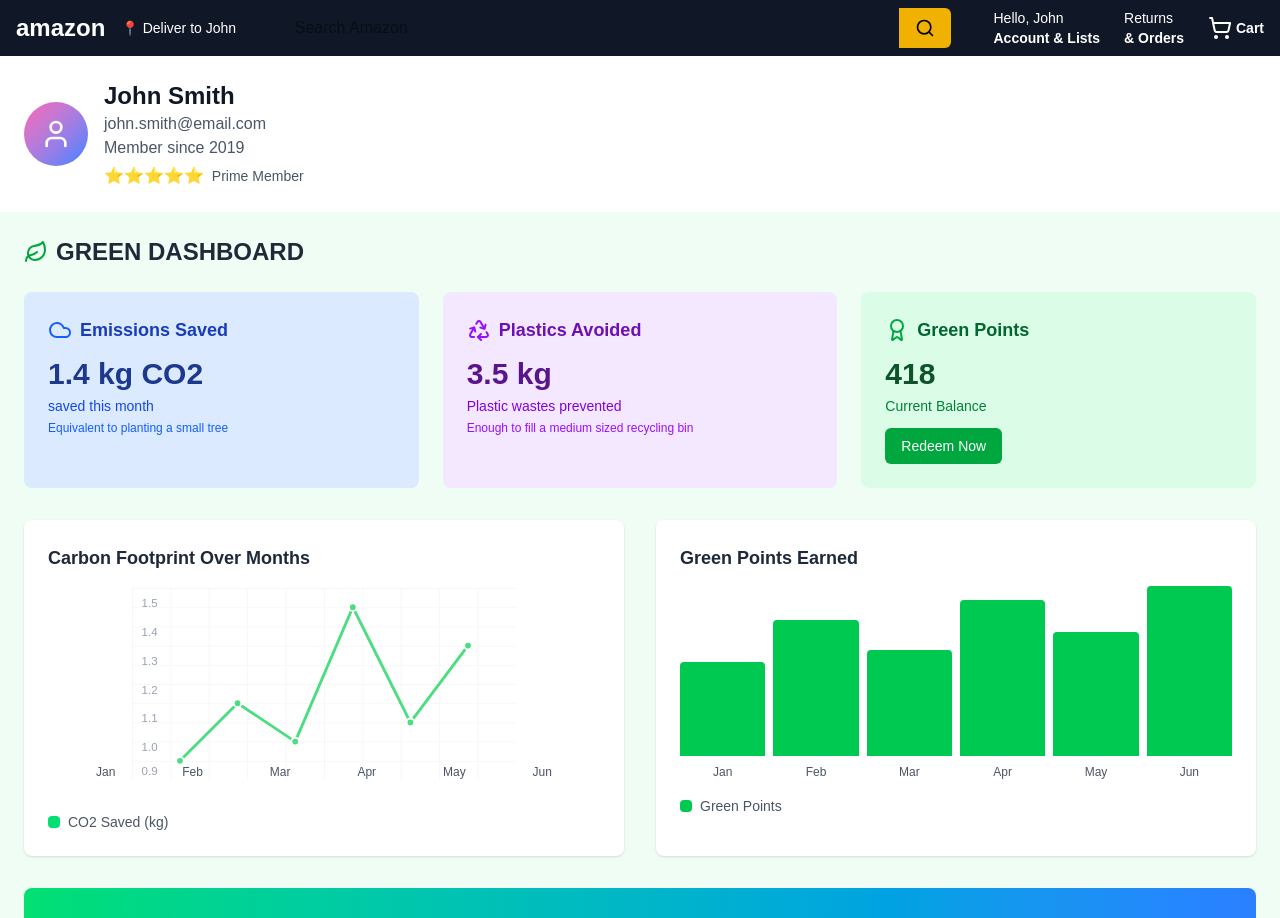
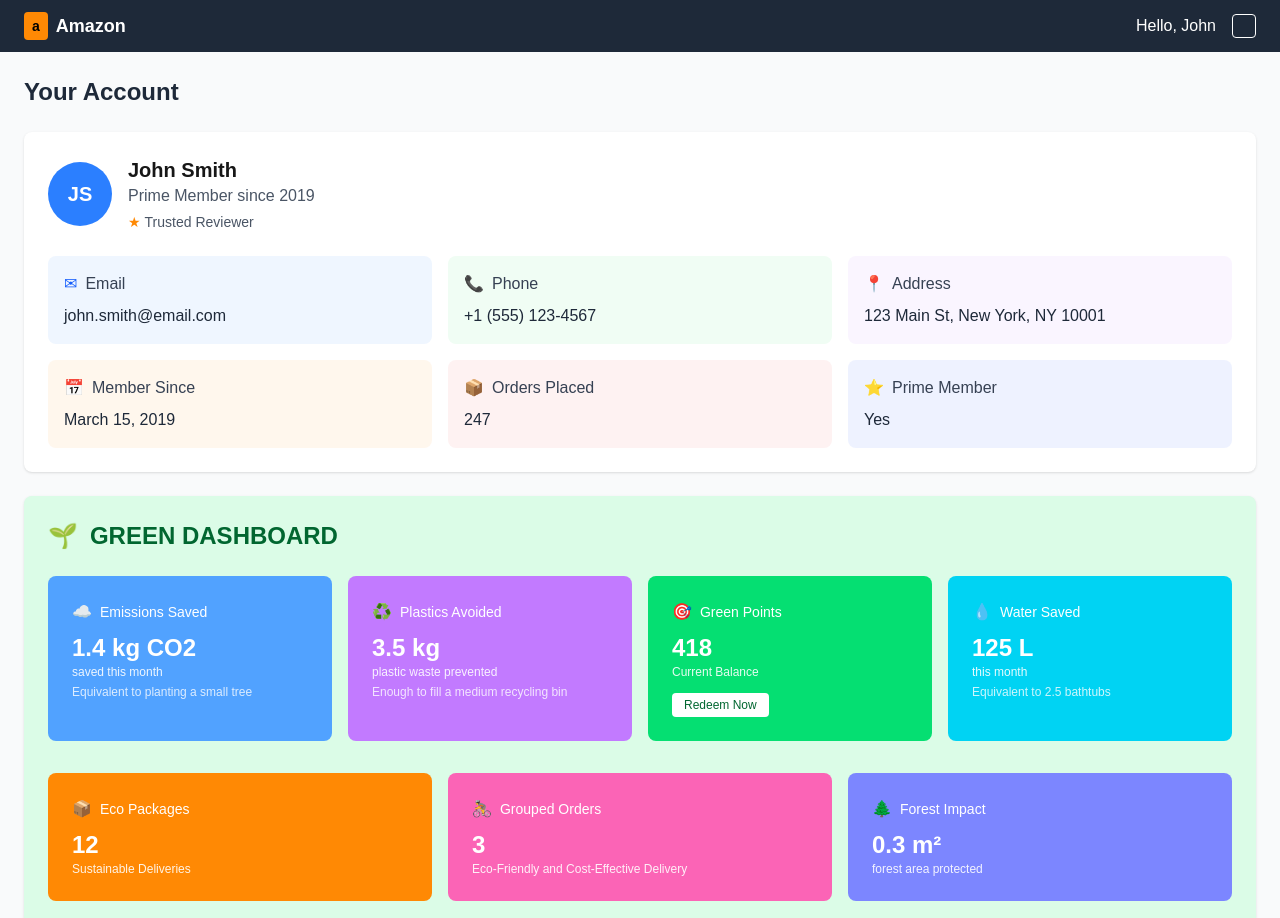
Before and after one commit to Ujjwal-singh32/Amazon, a Next.js app: page /profile in a window 1280 px wide. Shown: the top 918 px of the page. Built offline with nearby package versions, Linux system fonts and the light colour scheme.

Commit message:
Updated Profile Page with extra details

```diff
--- a/src/app/profile/page.jsx
+++ b/src/app/profile/page.jsx
@@ -1,232 +1,246 @@
 "use client";
+import React from 'react';
+import { LineChart, Line, BarChart, Bar, XAxis, YAxis, ResponsiveContainer } from 'recharts';
 
-import React from 'react';
-import { Search, ShoppingCart, User, Leaf, Cloud, Recycle, Award } from 'lucide-react';
-
-export default function AmazonGreenDashboard() {
 const carbonData = [
-    { month: 'Jan', value: 0.8 },
-    { month: 'Feb', value: 1.2 },
-    { month: 'Mar', value: 0.9 },
-    { month: 'Apr', value: 1.5 },
-    { month: 'May', value: 1.1 },
-    { month: 'Jun', value: 1.4 }
+  { month: 'Jan', co2: 3 },
+  { month: 'Feb', co2: 7.5 },
+  { month: 'Mar', co2: 11 },
+  { month: 'Apr', co2: 6 },
+  { month: 'May', co2: 2.5 },
+  { month: 'Jun', co2: 8 }
 ];
 
 const pointsData = [
-    { month: 'Jan', value: 47 },
-    { month: 'Feb', value: 68 },
-    { month: 'Mar', value: 53 },
-    { month: 'Apr', value: 78 },
-    { month: 'May', value: 62 },
-    { month: 'Jun', value: 85 }
+  { month: 'Jan', points: 45 },
+  { month: 'Feb', points: 38 },
+  { month: 'Mar', points: 78 },
+  { month: 'Apr', points: 55 },
+  { month: 'May', points: 115 },
+  { month: 'Jun', points: 92 }
 ];
 
+export default function AmazonDashboard() {
   return (
     <div className="min-h-screen bg-gray-50">
       {/* Header */}
-      <header className="bg-gray-900 text-white">
-        <div className="flex items-center justify-between px-4 py-2">
+      <div className="bg-gray-800 text-white px-6 py-3 flex justify-between items-center">
+        <div className="flex items-center space-x-2">
+          <div className="bg-orange-400 text-black px-2 py-1 text-sm font-bold rounded">a</div>
+          <span className="font-semibold text-lg">Amazon</span>
+        </div>
         <div className="flex items-center space-x-4">
-            <div className="text-2xl font-bold">amazon</div>
-            <div className="flex items-center text-sm">
-              <span>📍 Deliver to John</span>
+          <span>Hello, John</span>
+          <div className="w-6 h-6 border border-white rounded"></div>
         </div>
       </div>
 
-          <div className="flex-1 max-w-2xl mx-8">
-            <div className="flex">
-              <input
-                type="text"
-                placeholder="Search Amazon"
-                className="flex-1 px-4 py-2 text-black rounded-l-md"
-              />
-              <button className="bg-yellow-500 hover:bg-yellow-600 px-4 py-2 rounded-r-md">
-                <Search className="w-5 h-5 text-black" />
-              </button>
+      <div className="max-w-7xl mx-auto p-6">
+        <h1 className="text-2xl font-semibold mb-6 text-gray-800">Your Account</h1>
+
+        {/* User Profile Section */}
+        <div className="bg-white rounded-lg p-6 mb-6 shadow-sm">
+          <div className="flex items-center mb-6">
+            <div className="w-16 h-16 rounded-full bg-blue-500 flex items-center justify-center mr-4">
+              <span className="text-white text-xl font-semibold">JS</span>
+            </div>
+            <div>
+              <h2 className="text-xl font-semibold">John Smith</h2>
+              <p className="text-gray-600">Prime Member since 2019</p>
+              <div className="flex items-center mt-1">
+                <span className="text-orange-400 text-sm">★</span>
+                <span className="text-sm text-gray-600 ml-1">Trusted Reviewer</span>
+              </div>
             </div>
           </div>
 
-          <div className="flex items-center space-x-6 text-sm">
-            <div>
-              <div>Hello, John</div>
-              <div className="font-bold">Account & Lists</div>
+          {/* User Details Grid - 6 items in 2 rows */}
+          <div className="grid grid-cols-3 gap-4">
+            <div className="bg-blue-50 p-4 rounded-lg">
+              <div className="flex items-center mb-2">
+                <span className="text-blue-600 mr-2">✉</span>
+                <span className="font-medium text-gray-700">Email</span>
               </div>
-            <div>
-              <div>Returns</div>
-              <div className="font-bold">& Orders</div>
+              <p className="text-gray-800">john.smith@email.com</p>
             </div>
-            <div className="flex items-center">
-              <ShoppingCart className="w-6 h-6 mr-1" />
-              <span className="font-bold">Cart</span>
+
+            <div className="bg-green-50 p-4 rounded-lg">
+              <div className="flex items-center mb-2">
+                <span className="text-green-600 mr-2">📞</span>
+                <span className="font-medium text-gray-700">Phone</span>
               </div>
+              <p className="text-gray-800">+1 (555) 123-4567</p>
             </div>
+
+            <div className="bg-purple-50 p-4 rounded-lg">
+              <div className="flex items-center mb-2">
+                <span className="text-purple-600 mr-2">📍</span>
+                <span className="font-medium text-gray-700">Address</span>
               </div>
-      </header>
+              <p className="text-gray-800">123 Main St, New York, NY 10001</p>
+            </div>
 
-      {/* User Profile Section */}
-      <div className="bg-white p-6">
-        <div className="flex items-center space-x-4">
-          <div className="w-16 h-16 bg-gradient-to-br from-pink-400 to-blue-500 rounded-full flex items-center justify-center">
-            <User className="w-8 h-8 text-white" />
+            <div className="bg-orange-50 p-4 rounded-lg">
+              <div className="flex items-center mb-2">
+                <span className="text-orange-600 mr-2">📅</span>
+                <span className="font-medium text-gray-700">Member Since</span>
               </div>
-          <div>
-            <h2 className="text-2xl font-bold text-gray-900">John Smith</h2>
-            <p className="text-gray-600">john.smith@email.com</p>
-            <p className="text-gray-600">Member since 2019</p>
-            <div className="flex items-center mt-1">
-              <div className="flex text-yellow-400">
-                ⭐⭐⭐⭐⭐
+              <p className="text-gray-800">March 15, 2019</p>
             </div>
-              <span className="ml-2 text-sm text-gray-600">Prime Member</span>
+
+            <div className="bg-red-50 p-4 rounded-lg">
+              <div className="flex items-center mb-2">
+                <span className="text-red-600 mr-2">📦</span>
+                <span className="font-medium text-gray-700">Orders Placed</span>
               </div>
+              <p className="text-gray-800">247</p>
+            </div>
+
+            <div className="bg-indigo-50 p-4 rounded-lg">
+              <div className="flex items-center mb-2">
+                <span className="text-indigo-600 mr-2">⭐</span>
+                <span className="font-medium text-gray-700">Prime Member</span>
+              </div>
+              <p className="text-gray-800">Yes</p>
             </div>
           </div>
         </div>
 
         {/* Green Dashboard */}
-      <div className="bg-green-50 p-6">
+        <div className="bg-green-100 rounded-lg p-6 shadow-sm">
           <div className="flex items-center mb-6">
-          <Leaf className="w-6 h-6 text-green-600 mr-2" />
-          <h2 className="text-2xl font-bold text-gray-800">GREEN DASHBOARD</h2>
+            <span className="text-green-600 text-2xl mr-3">🌱</span>
+            <h2 className="text-2xl font-semibold text-green-800">GREEN DASHBOARD</h2>
           </div>
 
-        {/* Stats Cards */}
-        <div className="grid grid-cols-1 md:grid-cols-3 gap-6 mb-8">
-          {/* Emissions Saved */}
-          <div className="bg-blue-100 p-6 rounded-lg">
-            <div className="flex items-center mb-3">
-              <Cloud className="w-6 h-6 text-blue-600 mr-2" />
-              <h3 className="text-lg font-semibold text-blue-800">Emissions Saved</h3>
+          {/* Stats Grid */}
+          <div className="grid grid-cols-4 gap-4 mb-8">
+            <div className="bg-blue-400 text-white p-6 rounded-lg">
+              <div className="flex items-center mb-2">
+                <span className="mr-2">☁️</span>
+                <span className="text-sm">Emissions Saved</span>
               </div>
-            <div className="text-3xl font-bold text-blue-900 mb-1">1.4 kg CO2</div>
-            <div className="text-blue-700 text-sm mb-1">saved this month</div>
-            <div className="text-blue-600 text-xs">Equivalent to planting a small tree</div>
+              <div className="text-2xl font-bold">1.4 kg CO2</div>
+              <div className="text-xs opacity-90">saved this month</div>
+              <div className="text-xs mt-1 opacity-80">Equivalent to planting a small tree</div>
             </div>
 
-          {/* Plastics Avoided */}
-          <div className="bg-purple-100 p-6 rounded-lg">
-            <div className="flex items-center mb-3">
-              <Recycle className="w-6 h-6 text-purple-600 mr-2" />
-              <h3 className="text-lg font-semibold text-purple-800">Plastics Avoided</h3>
+            <div className="bg-purple-400 text-white p-6 rounded-lg">
+              <div className="flex items-center mb-2">
+                <span className="mr-2">♻️</span>
+                <span className="text-sm">Plastics Avoided</span>
               </div>
-            <div className="text-3xl font-bold text-purple-900 mb-1">3.5 kg</div>
-            <div className="text-purple-700 text-sm mb-1">Plastic wastes prevented</div>
-            <div className="text-purple-600 text-xs">Enough to fill a medium sized recycling bin</div>
+              <div className="text-2xl font-bold">3.5 kg</div>
+              <div className="text-xs opacity-90">plastic waste prevented</div>
+              <div className="text-xs mt-1 opacity-80">Enough to fill a medium recycling bin</div>
             </div>
 
-          {/* Green Points */}
-          <div className="bg-green-100 p-6 rounded-lg">
-            <div className="flex items-center mb-3">
-              <Award className="w-6 h-6 text-green-600 mr-2" />
-              <h3 className="text-lg font-semibold text-green-800">Green Points</h3>
+            <div className="bg-green-400 text-white p-6 rounded-lg">
+            <div className="flex items-center mb-2">
+              <span className="mr-2">🎯</span>
+              <span className="text-sm">Green Points</span>
             </div>
-            <div className="text-3xl font-bold text-green-900 mb-1">418</div>
-            <div className="text-green-700 text-sm mb-3">Current Balance</div>
-            <button className="bg-green-600 hover:bg-green-700 text-white px-4 py-2 rounded-md text-sm font-medium">
+            <div className="text-2xl font-bold">418</div>
+            <div className="text-xs opacity-90 mb-3">Current Balance</div> {/* Added bottom margin for spacing */}
+
+            <button className="bg-white hover:bg-yellow-300 text-green-800 font-medium px-3 py-1 rounded text-xs transition duration-200">
               Redeem Now
             </button>
           </div>
+
+            <div className="bg-cyan-400 text-white p-6 rounded-lg">
+              <div className="flex items-center mb-2">
+                <span className="mr-2">💧</span>
+                <span className="text-sm">Water Saved</span>
               </div>
-
-        {/* Charts */}
-        <div className="grid grid-cols-1 lg:grid-cols-2 gap-8 mb-8">
-          {/* Carbon Footprint Chart */}
-          <div className="bg-white p-6 rounded-lg shadow-sm">
-            <h3 className="text-lg font-semibold text-gray-800 mb-4">Carbon Footprint Over Months</h3>
-            <div className="relative h-48 mb-8">
-              <svg className="w-full h-full" viewBox="0 0 400 200">
-                {/* Grid lines */}
-                <defs>
-                  <pattern id="grid" width="40" height="20" patternUnits="userSpaceOnUse">
-                    <path d="M 40 0 L 0 0 0 20" fill="none" stroke="#f0f0f0" strokeWidth="1"/>
-                  </pattern>
-                </defs>
-                <rect width="100%" height="100%" fill="url(#grid)" />
-
-                {/* Y-axis labels */}
-                <text x="10" y="20" className="text-xs fill-gray-400">1.5</text>
-                <text x="10" y="50" className="text-xs fill-gray-400">1.4</text>
-                <text x="10" y="80" className="text-xs fill-gray-400">1.3</text>
-                <text x="10" y="110" className="text-xs fill-gray-400">1.2</text>
-                <text x="10" y="140" className="text-xs fill-gray-400">1.1</text>
-                <text x="10" y="170" className="text-xs fill-gray-400">1.0</text>
-                <text x="10" y="195" className="text-xs fill-gray-400">0.9</text>
-
-                {/* Line path */}
-                <path
-                  d="M 50 180 L 110 120 L 170 160 L 230 20 L 290 140 L 350 60"
-                  fill="none"
-                  stroke="#4ade80"
-                  strokeWidth="3"
-                  strokeLinecap="round"
-                  strokeLinejoin="round"
-                />
-
-                {/* Data points */}
-                {[
-                  { x: 50, y: 180 },
-                  { x: 110, y: 120 },
-                  { x: 170, y: 160 },
-                  { x: 230, y: 20 },
-                  { x: 290, y: 140 },
-                  { x: 350, y: 60 }
-                ].map((point, index) => (
-                  <circle
-                    key={index}
-                    cx={point.x}
-                    cy={point.y}
-                    r="4"
-                    fill="#4ade80"
-                    stroke="white"
-                    strokeWidth="2"
-                  />
-                ))}
-              </svg>
-
-              {/* X-axis labels */}
-              <div className="absolute bottom-0 left-0 right-0 flex justify-between px-12">
-                {carbonData.map((item, index) => (
-                  <span key={index} className="text-xs text-gray-600">{item.month}</span>
-                ))}
-              </div>
-            </div>
-            <div className="flex items-center">
-              <div className="w-3 h-3 bg-green-400 rounded mr-2"></div>
-              <span className="text-sm text-gray-600">CO2 Saved (kg)</span>
+              <div className="text-2xl font-bold">125 L</div>
+              <div className="text-xs opacity-90">this month</div>
+              <div className="text-xs mt-1 opacity-80">Equivalent to 2.5 bathtubs</div>
             </div>
           </div>
 
-          {/* Green Points Chart */}
-          <div className="bg-white p-6 rounded-lg shadow-sm">
-            <h3 className="text-lg font-semibold text-gray-800 mb-4">Green Points Earned</h3>
-            <div className="flex items-end space-x-2 h-48">
-              {pointsData.map((item, index) => (
-                <div key={index} className="flex-1 flex flex-col items-center">
-                  <div
-                    className="w-full bg-green-500 rounded-t-sm mb-2"
-                    style={{ height: `${item.value * 2}px` }}
-                  ></div>
-                  <span className="text-xs text-gray-600">{item.month}</span>
+          {/* Second Row Stats */}
+          <div className="grid grid-cols-3 gap-4 mb-8">
+            <div className="bg-orange-400 text-white p-6 rounded-lg">
+              <div className="flex items-center mb-2">
+                <span className="mr-2">📦</span>
+                <span className="text-sm">Eco Packages</span>
               </div>
-              ))}
+              <div className="text-2xl font-bold">12</div>
+              <div className="text-xs opacity-90">Sustainable Deliveries</div>
             </div>
-            <div className="flex items-center mt-4">
-              <div className="w-3 h-3 bg-green-500 rounded mr-2"></div>
+
+            <div className="bg-pink-400 text-white p-6 rounded-lg">
+              <div className="flex items-center mb-2">
+                <span className="mr-2">🚴</span>
+                <span className="text-sm">Grouped Orders</span>
+              </div>
+              <div className="text-2xl font-bold">3</div>
+              <div className="text-xs opacity-90">Eco-Friendly and Cost-Effective Delivery</div>
+            </div>
+
+            <div className="bg-indigo-400 text-white p-6 rounded-lg">
+              <div className="flex items-center mb-2">
+                <span className="mr-2">🌲</span>
+                <span className="text-sm">Forest Impact</span>
+              </div>
+              <div className="text-2xl font-bold">0.3 m²</div>
+              <div className="text-xs opacity-90">forest area protected</div>
+            </div>
+          </div>
+
+          {/* Charts Section */}
+          <div className="grid grid-cols-2 gap-6 mb-6">
+            <div className="bg-white p-6 rounded-lg">
+              <h3 className="text-lg font-semibold mb-4 text-gray-800">Carbon Footprint Over Time</h3>
+              <div className="h-64">
+                <ResponsiveContainer width="100%" height="100%">
+                  <LineChart data={carbonData}>
+                    <XAxis dataKey="month" axisLine={false} tickLine={false} />
+                    <YAxis axisLine={false} tickLine={false} />
+                    <Line
+                      type="monotone"
+                      dataKey="co2"
+                      stroke="#22c55e"
+                      strokeWidth={2}
+                      dot={{ fill: '#22c55e', strokeWidth: 2, r: 4 }}
+                      activeDot={{ r: 6 }}
+                    />
+                  </LineChart>
+
+                </ResponsiveContainer>
+              </div>
+              <div className="flex items-center mt-2">
+                <div className="w-4 h-2 bg-red-400 mr-2"></div>
+                <span className="text-sm text-gray-600">CO2 Emissions (kg)</span>
+              </div>
+            </div>
+
+            <div className="bg-white p-6 rounded-lg">
+              <h3 className="text-lg font-semibold mb-4 text-gray-800">Green Points Earned</h3>
+              <div className="h-64">
+                <ResponsiveContainer width="100%" height="100%">
+                  <BarChart data={pointsData} barCategoryGap="20%">
+                    <XAxis dataKey="month" axisLine={false} tickLine={false} />
+                    <YAxis axisLine={false} tickLine={false} />
+                    <Bar dataKey="points" fill="#22c55e" radius={[2, 2, 0, 0]} />
+                  </BarChart>
+                </ResponsiveContainer>
+              </div>
+              <div className="flex items-center mt-2">
+                <div className="w-4 h-2 bg-green-500 mr-2"></div>
                 <span className="text-sm text-gray-600">Green Points</span>
               </div>
             </div>
           </div>
 
-        {/* Inspirational Quote */}
-        <div className="bg-gradient-to-r from-green-400 to-blue-500 p-8 rounded-lg text-center text-white">
-          <div className="text-4xl mb-4">💬</div>
-          <blockquote className="text-lg mb-4 italic">
-            "Every small action you take towards sustainability creates ripples of positive change. Your commitment to green choices today is building a better tomorrow for generations to come."
+          {/* Quote Section */}
+          <div className="bg-green-600 text-white p-6 rounded-lg text-center">
+            <div className="text-4xl mb-4">🌱</div>
+            <blockquote className="text-lg italic mb-2">
+              "Every small action towards sustainability creates ripples of positive change for our planet."
             </blockquote>
-          <div className="flex items-center justify-center">
-            <span className="text-pink-200 mr-2">💚</span>
-            <span className="font-medium">Thank you for making a difference!</span>
+            <p className="text-sm opacity-90">Thank you for making a difference with every order! 🌿</p>
           </div>
         </div>
       </div>
```
Lines whose indentation alone changed are shown as unchanged.
